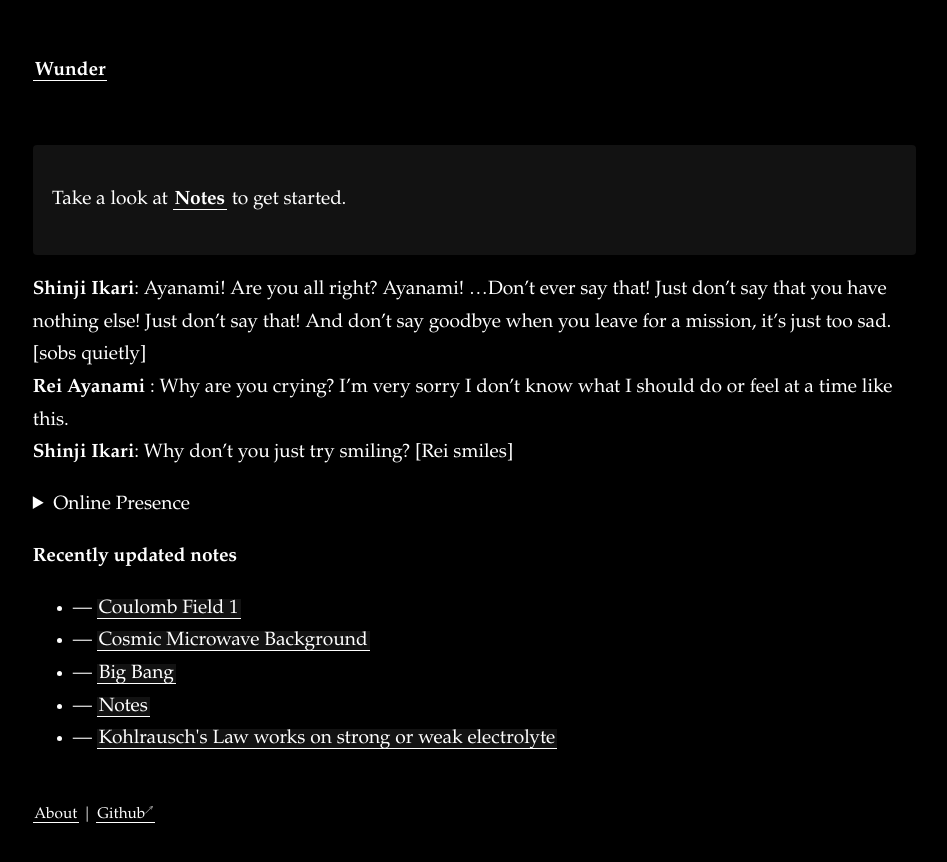
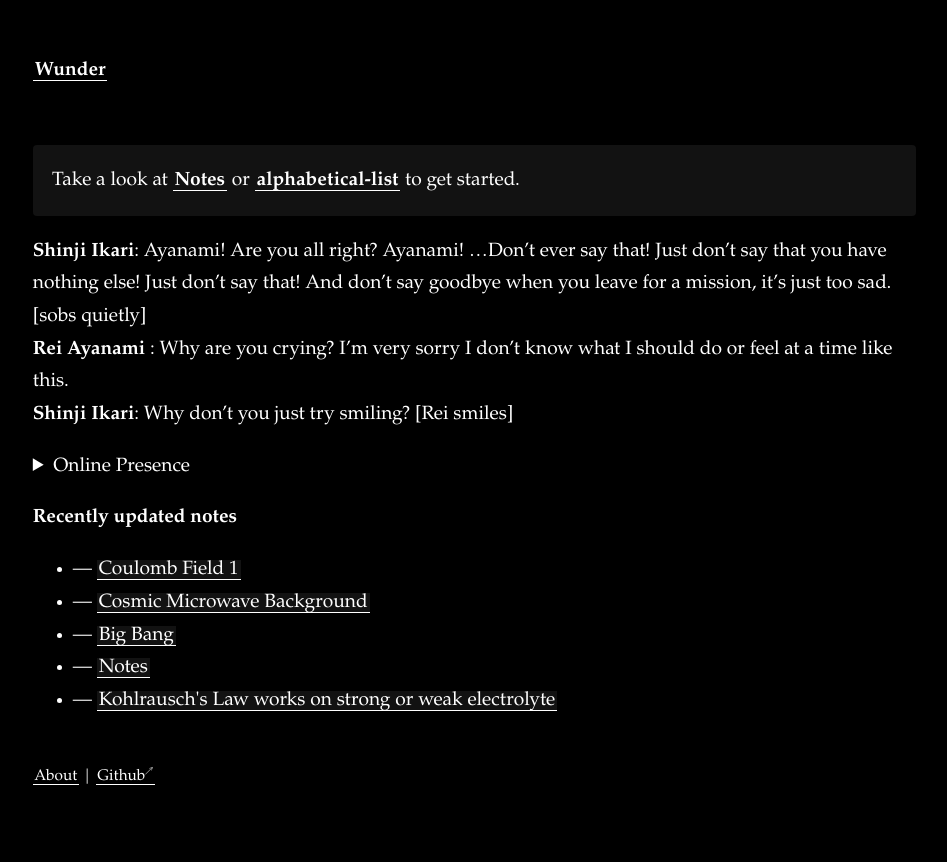
Before and after one commit to stardoom4/CE44, a Jekyll site: the page built from _pages/index.md, in a window 1280 px wide. Shown: the top 862 px of the page, without its empty margins (44-991 px from the left). Built offline with Jekyll 4.4.1, drawn with Linux system fonts in a browser that asks for light colours.

Commit message:
Update index.md

```diff
--- a/_pages/index.md
+++ b/_pages/index.md
@@ -5,8 +5,8 @@ id: home
 permalink: /
 ---
 
-<p style="padding: 2em 1em; background: #121212; border-radius: 4px;">
-  Take a look at <span style="font-weight: bold">[[Notes]]</span> to get started.
+<p style="padding: 1em 1em; background: #121212; border-radius: 4px;">
+  Take a look at <span style="font-weight: bold">[[Notes]]</span> or <span style="font-weight: bold">[[alphabetical-list]]</span> to get started.
 </p>
 
 <p><strong>Shinji Ikari</strong>: Ayanami! Are you all right? Ayanami! …Don’t ever say that! Just don’t say that you have nothing else! Just don’t say that! And don’t say goodbye when you leave for a mission, it’s just too sad. [sobs quietly]<br>
```
